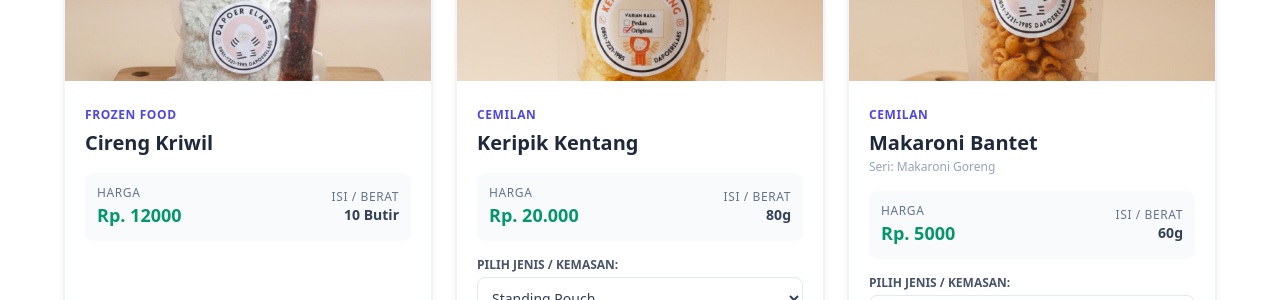
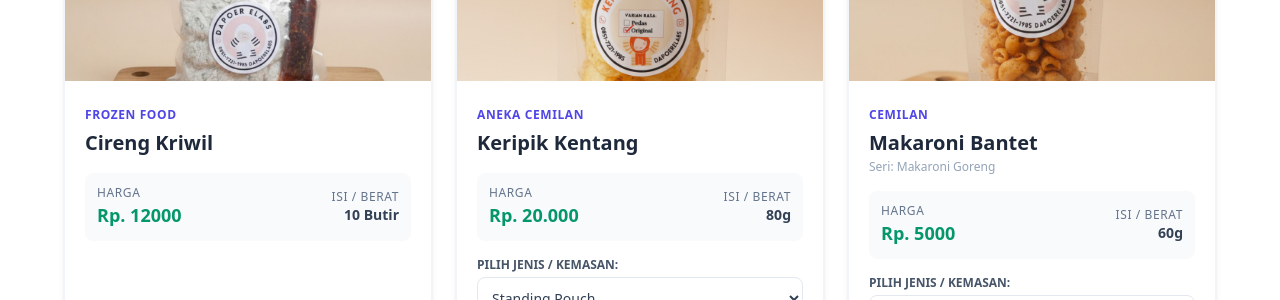
Before and after one commit to dapoerela85/dapoerela85.github.io, a Jekyll site: the page built from _pages/catalog.html, in a window 1280 px wide and 900 px high, scrolled down 1419 px. Shown: the part 154-454 px from the top of the window. Built offline with Jekyll 4.4.1, drawn with Linux system fonts in a browser that asks for light colours; nearby versions of some CDN libraries.

Commit message:
Update products.yml

```diff
--- a/_data/products.yml
+++ b/_data/products.yml
@@ -117,7 +117,7 @@ products:
 
   - id: "keripik-kentang"
     title: "Keripik Kentang"
-    kategori: "Cemilan"
+    kategori: "Aneka Cemilan"
     detail_produk:
       - jenis_kemasan: "Standing Pouch"
         harga_jual: "Rp. 20.000"
@@ -127,6 +127,10 @@ products:
         harga_jual: "Rp. 35.000"
         berat: "100g"
         img: "keripik-kentang-toples1000.jpg"
+      - jenis_kemasan: "Hamper Keripik Kentang"
+        harga_jual: "Rp. 80.000"
+        berat: "100g"
+        img: "hamper-keripik-kentang.jpg"
     varian:
       - varian_name: "Pedas"
       - varian_name: "Original"
```
